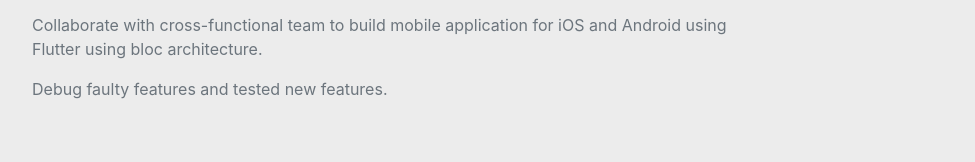
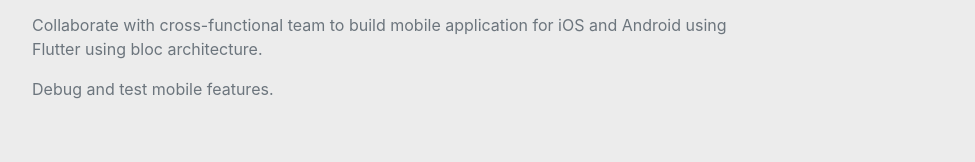
Before and after one commit to shepardi/Portfolio, a plain HTML site: page index.html in a window 1280 px wide. Shown: the part 4167-4329 px from the top of the page, without its empty margins (288-1263 px from the left). Drawn offline with nearby package versions, Linux system fonts and the light colour scheme; a web font is replaced by a local one.

Commit message:
updated resume

```diff
--- a/index.html
+++ b/index.html
@@ -405,7 +405,7 @@
                         Flutter using bloc architecture.
                     </p>
                     <p>
-                        Debug faulty features and tested new features.
+                        Debug and test mobile features.
                     </p>
                 </div>
                 <div class="flex-shrink-0"><span class="text-primary">November 2020 - Present</span>
```
Also changed, not shown: 1 other file.
